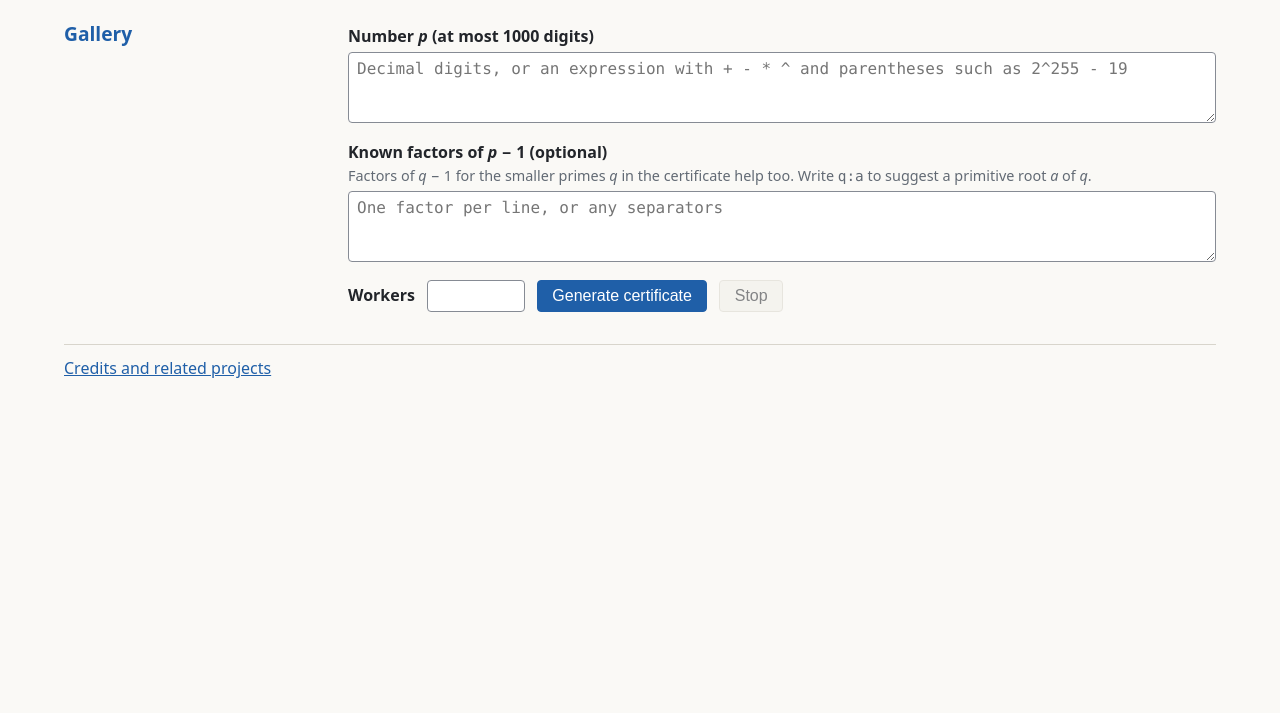
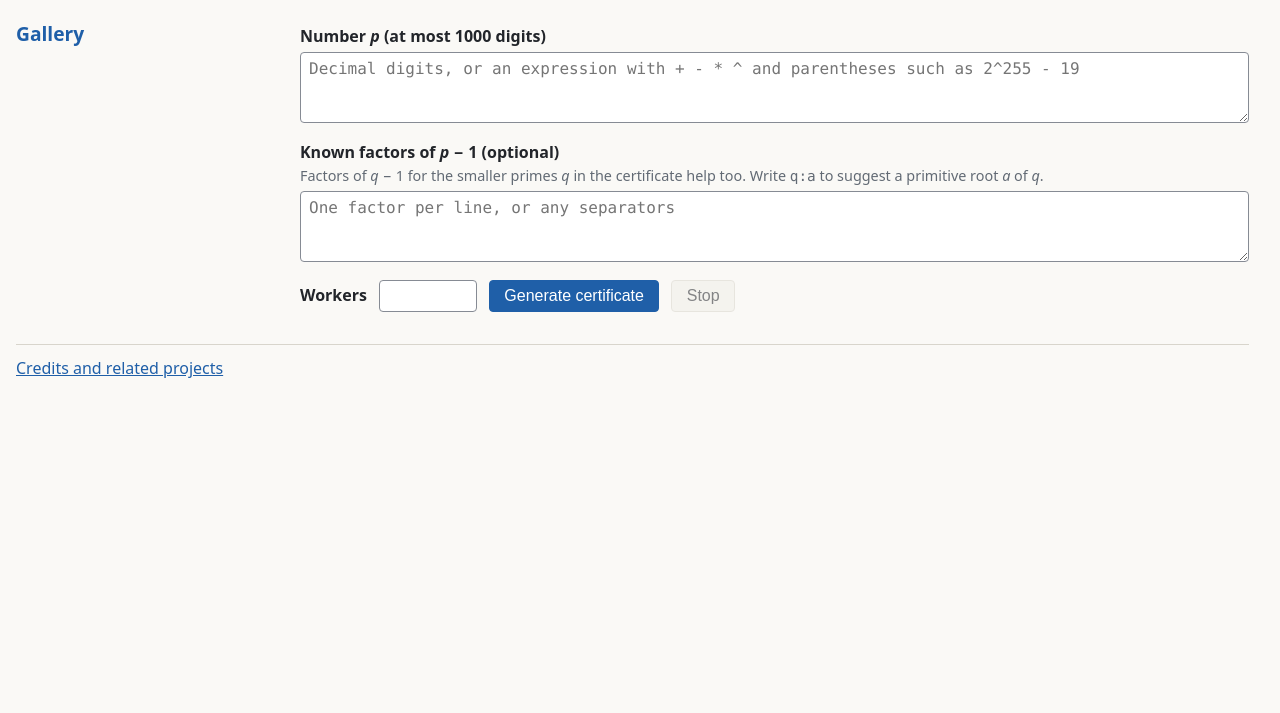
Before and after one commit to raoxiaojia/primality-producer, a plain HTML site: page web/index.html in a window 1280 px wide. Shown: the part 87-800 px from the top of the page. Drawn offline with Linux system fonts and the light colour scheme; a script that the page names is missing.

Commit message:
fix page stability

```diff
--- a/web/style.css
+++ b/web/style.css
@@ -47,6 +47,9 @@ html {
   background: var(--bg);
   color: var(--text);
   overflow-wrap: anywhere;
+  /* Keeps room for the scrollbar, so the text does not reflow when a certificate makes the page
+     scroll. */
+  scrollbar-gutter: stable;
 }
 
 /* The browsers' default focus ring is near black, which the dark scheme hides. */
@@ -71,7 +74,7 @@ html {
 body {
   margin: 0 auto;
   padding: 1rem;
-  max-width: 72rem;
+  max-width: 80rem;
 }
 
 h1 {
```
